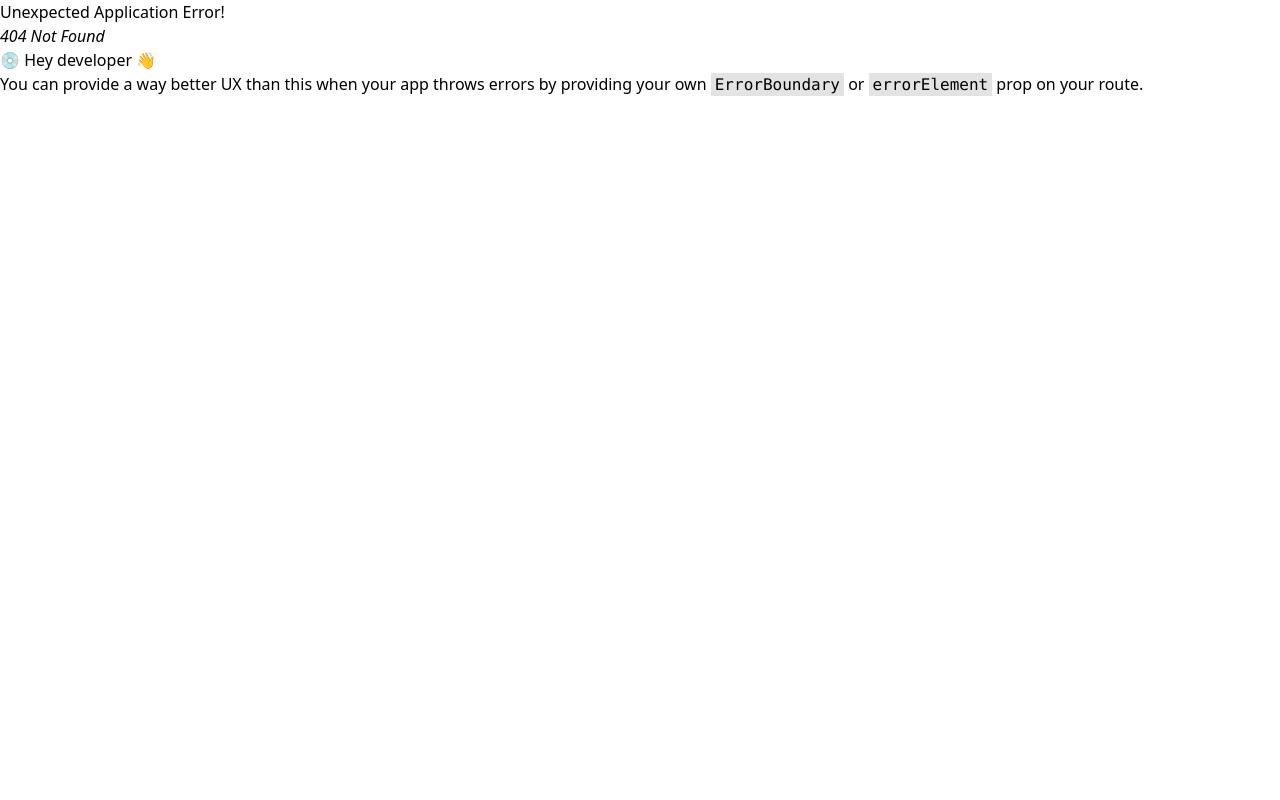
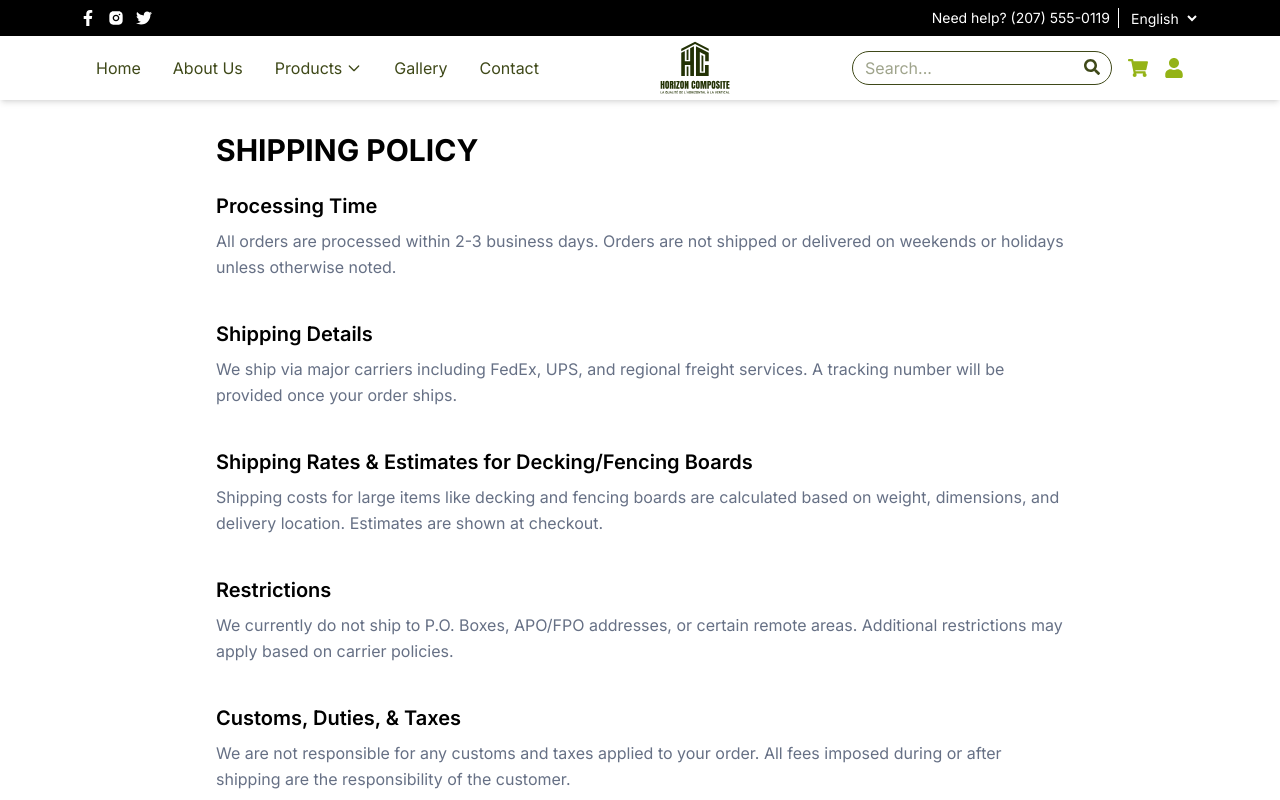
Before and after one commit to muhammadAbdulMannan2022/Ai-Powered-E--commerce-website, a React (Vite) app: page /policy in a window 1280 px wide. Before the commit this address had no page. Shown: the top 800 px of the page. Built offline with nearby package versions, Linux system fonts and the light colour scheme.

Commit message:
policy page done

```diff
--- a/src/pages/FreeSamples/BottomFreeSamples.jsx
+++ b/src/pages/FreeSamples/BottomFreeSamples.jsx
@@ -1,5 +1,6 @@
 import { useState } from "react";
 import { FaChevronDown, FaChevronUp, FaFilePdf } from "react-icons/fa";
+import { Link } from "react-router";
 
 export default function BottomFreeSamples({ product }) {
   const [expandedSections, setExpandedSections] = useState({
@@ -94,13 +95,21 @@ export default function BottomFreeSamples({ product }) {
 
         {expandedSections.shipping && (
           <div className="mt-4 space-y-2">
-            <button className="text-blue-600 hover:text-blue-800 underline text-sm">
+            <Link
+              to="/policy"
+              state={{ policyType: "shipping" }}
+              className="text-blue-600 hover:text-blue-800 underline text-sm"
+            >
               Shipping Policy
-            </button>
+            </Link>
             <br />
-            <button className="text-blue-600 hover:text-blue-800 underline text-sm">
+            <Link
+              to="/policy"
+              state={{ policyType: "returns" }}
+              className="text-blue-600 hover:text-blue-800 underline text-sm"
+            >
               Returns Policy
-            </button>
+            </Link>
           </div>
         )}
       </div>
--- /dev/null
+++ b/src/pages/policy/Policy.jsx
@@ -0,0 +1,117 @@
+import React, { useState } from "react";
+import { useLocation } from "react-router";
+
+export default function Policy() {
+  const location = useLocation();
+  const { policyType } = location.state || {};
+
+  const [shippingPolicy] = useState({
+    title: "SHIPPING POLICY",
+    sections: [
+      {
+        title: "Processing Time",
+        description:
+          "All orders are processed within 2-3 business days. Orders are not shipped or delivered on weekends or holidays unless otherwise noted.",
+      },
+      {
+        title: "Shipping Details",
+        description:
+          "We ship via major carriers including FedEx, UPS, and regional freight services. A tracking number will be provided once your order ships.",
+      },
+      {
+        title: "Shipping Rates & Estimates for Decking/Fencing Boards",
+        description:
+          "Shipping costs for large items like decking and fencing boards are calculated based on weight, dimensions, and delivery location. Estimates are shown at checkout.",
+      },
+      {
+        title: "Restrictions",
+        description:
+          "We currently do not ship to P.O. Boxes, APO/FPO addresses, or certain remote areas. Additional restrictions may apply based on carrier policies.",
+      },
+      {
+        title: "Customs, Duties, & Taxes",
+        description:
+          "We are not responsible for any customs and taxes applied to your order. All fees imposed during or after shipping are the responsibility of the customer.",
+      },
+      {
+        title: "Damaged Orders",
+        description:
+          "If you received your order damaged, please contact us immediately with photos of the damage. We’ll coordinate a replacement or refund as appropriate.",
+      },
+      {
+        title: "Customer Pickups",
+        description:
+          "Customers may choose to pick up their orders from our local warehouse. Please wait for confirmation that your order is ready before arriving.",
+      },
+      {
+        title: "Customer Pickups",
+        description:
+          "At this time, we only ship within North America. For more details or questions, email us at support@dleclair.com.",
+      },
+    ],
+  });
+
+  const [returnsPolicy] = useState({
+    title: "RETURNS POLICY",
+    sections: [
+      {
+        title: "Return Eligibility",
+        description:
+          "Items must be returned within 30 days of delivery in their original condition and packaging. Certain types of items are exempt from being returned.",
+      },
+      {
+        title: "Non-Returnable Items",
+        description:
+          "Custom-cut products, special orders, clearance items, and used products cannot be returned unless they arrive damaged or defective.",
+      },
+      {
+        title: "Return Process",
+        description:
+          "To initiate a return, contact our support team with your order number and reason for return. We’ll provide a return authorization and instructions.",
+      },
+      {
+        title: "Refunds",
+        description:
+          "Once your return is received and inspected, we will notify you of the approval or rejection of your refund. Approved refunds are processed within 5–7 business days.",
+      },
+      {
+        title: "Return Shipping Costs",
+        description:
+          "Customers are responsible for paying return shipping costs unless the item was incorrect, damaged, or defective upon arrival.",
+      },
+      {
+        title: "Exchanges",
+        description:
+          "If you need to exchange an item for the same one due to defect or damage, contact us to arrange a replacement at no additional cost.",
+      },
+      {
+        title: "Restocking Fees",
+        description:
+          "A restocking fee of up to 20% may apply to returns depending on the product type and condition.",
+      },
+      {
+        title: "Customer Pickups - Returns",
+        description:
+          "Items picked up from our warehouse must also be returned to the same location. Please bring proof of purchase when returning in person.",
+      },
+    ],
+  });
+
+  const policy = policyType === "returns" ? returnsPolicy : shippingPolicy;
+
+  return (
+    <div className="px-6 py-8 max-w-4xl mx-auto interFont">
+      <h1 className="text-3xl font-bold mb-6">{policy.title}</h1>
+      <div className="space-y-6">
+        {policy.sections.map((section, index) => (
+          <div key={index} className="pb-4">
+            <h2 className="text-xl font-semibold mb-2">{section.title}</h2>
+            <p className="text-[#667085] leading-relaxed">
+              {section.description}
+            </p>
+          </div>
+        ))}
+      </div>
+    </div>
+  );
+}
--- a/src/router/Router.jsx
+++ b/src/router/Router.jsx
@@ -13,6 +13,7 @@ import Products from "../pages/products/Products";
 import Fencing from "../pages/products/Fencing";
 import ProductsByCategory from "../pages/products/ProductsByCategory";
 import FreeSamples from "../pages/FreeSamples/FreeSamples";
+import Policy from "../pages/policy/Policy";
 
 const router = createBrowserRouter([
   {
@@ -53,6 +54,10 @@ const router = createBrowserRouter([
         path: "/free_samples",
         element: <FreeSamples />,
       },
+      {
+        path: "/policy",
+        element: <Policy />,
+      },
     ],
   },
   {
```
